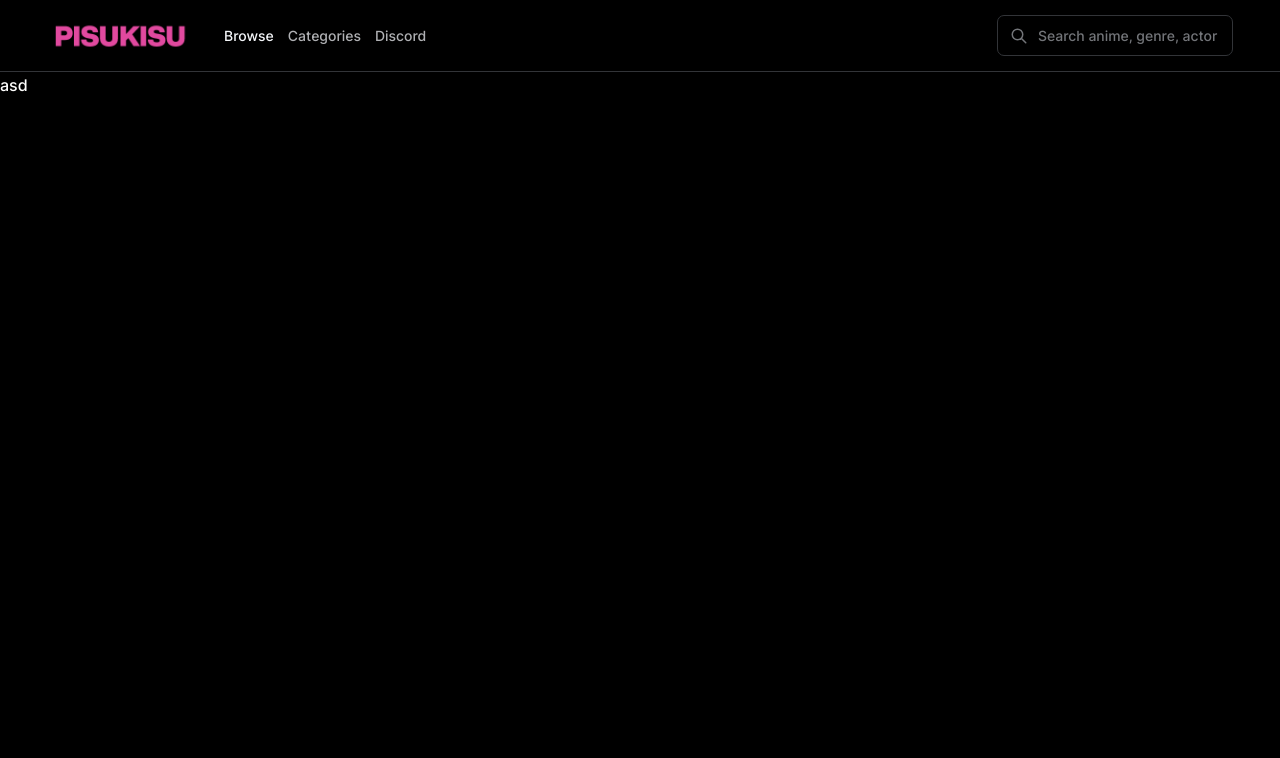
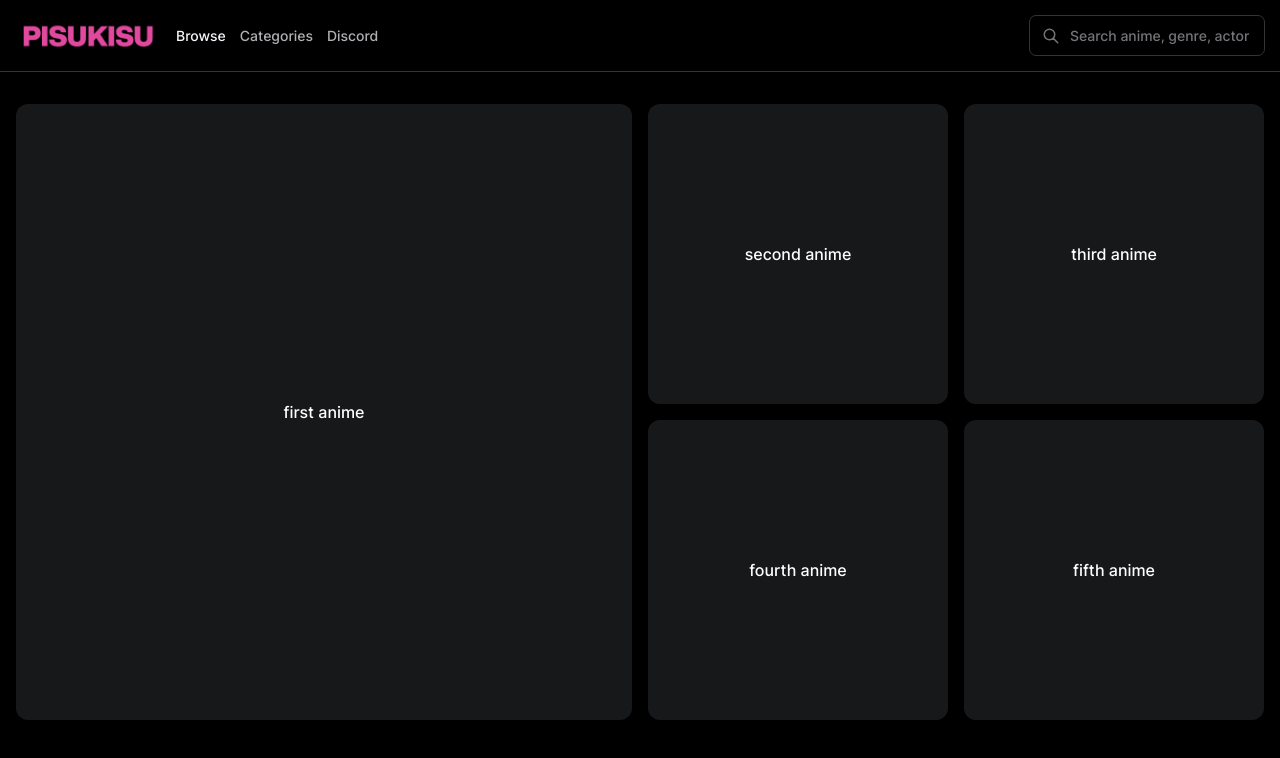
Before and after one commit to mrberenben/pisukisu, a React app: page / in a window 1280 px wide. Shown: the top 758 px of the page. Built offline with nearby package versions, Linux system fonts and the light colour scheme.

Commit message:
feat: banner grid layout

```diff
--- a/src/components/layout/AppHeader.tsx
+++ b/src/components/layout/AppHeader.tsx
@@ -11,6 +11,7 @@ import { SearchIcon } from "utils/config/icons.config";
 import isActiveRoute from "utils/helpers/ActiveRoute";
 import useDebounce from "utils/hooks/useDebounce";
 import useIsFirstRender from "utils/hooks/useIsFirstRender";
+import Container from "components/layout/Container";
 
 const AppHeader = () => {
   const navigate = useNavigate();
@@ -31,6 +32,8 @@ const AppHeader = () => {
 
   return (
     <header className={styles.app_header}>
+      <Container>
+        <div className={styles.header_wrapper}>
           <div className={styles.app_logo}>
             <img src={AppLogo} alt="Pisukisu" />
           </div>
@@ -57,6 +60,8 @@ const AppHeader = () => {
             />
             <SearchIcon />
           </div>
+        </div>
+      </Container>
     </header>
   );
 };
--- /dev/null
+++ b/src/components/layout/Container.tsx
@@ -0,0 +1,8 @@
+import { ReactNode } from "react";
+import styles from "static/styles/components/layout/AppLayout.module.css";
+
+const Container = ({ children }: { children: ReactNode }) => {
+  return <div className={styles.container}>{children}</div>;
+};
+
+export default Container;
--- /dev/null
+++ b/src/components/pages/home/Banner.tsx
@@ -0,0 +1,15 @@
+import styles from "static/styles/components/pages/home/Banner.module.css";
+
+const Banner = () => {
+  return (
+    <div className={styles.banner}>
+      <div className={`${styles.anime_poster} ${styles.anime_poster_first}`}>first anime</div>
+      <div className={`${styles.anime_poster} ${styles.anime_poster_second}`}>second anime</div>
+      <div className={`${styles.anime_poster} ${styles.anime_poster_third}`}>third anime</div>
+      <div className={`${styles.anime_poster} ${styles.anime_poster_fourth}`}>fourth anime</div>
+      <div className={`${styles.anime_poster} ${styles.anime_poster_fifth}`}>fifth anime</div>
+    </div>
+  );
+};
+
+export default Banner;
--- a/src/pages/index.tsx
+++ b/src/pages/index.tsx
@@ -1,7 +1,12 @@
+import Container from "components/layout/Container";
+import Banner from "components/pages/home/Banner";
+
 const Index = () => {
   return (
-    <div>asd</div>
+    <Container>
+      <Banner />
+    </Container>
   );
-}
+};
 
 export default Index;
--- a/src/static/styles/components/layout/AppHeader.module.css
+++ b/src/static/styles/components/layout/AppHeader.module.css
@@ -11,11 +11,18 @@
   block-size: var(--pk-ui-utils-header-height);
 
   border-bottom: 1px solid var(--pk-ui-colors-dark-400);
-  /* background-color: var(--pk-ui-colors-dark-100); */
-  padding-inline: 3rem;
+  background-color: var(--pk-ui-colors-dark-default);
   gap: 1rem;
 
   z-index: 10;
+}
+
+.header_wrapper {
+  display: flex;
+  flex-flow: row nowrap;
+  align-items: center;
+
+  inline-size: 100%;
 }
 
 .app_logo {
--- a/src/static/styles/components/layout/AppLayout.module.css
+++ b/src/static/styles/components/layout/AppLayout.module.css
@@ -13,3 +13,11 @@
   inline-size: 100%;
   margin-block-start: var(--pk-ui-utils-header-height);
 }
+
+.container {
+  inline-size: 100%;
+  max-inline-size: 1440px;
+
+  padding-inline: 1rem;
+  margin-inline: auto;
+}
--- /dev/null
+++ b/src/static/styles/components/pages/home/Banner.module.css
@@ -0,0 +1,41 @@
+.banner {
+  display: grid;
+  grid-template-columns: 1fr 1fr 1fr 1fr;
+  grid-template-rows: 1fr 1fr;
+  grid-template-areas:
+    "first first second third"
+    "first first fourth fifth";
+  gap: 1rem;
+
+  inline-size: 100%;
+  padding-block: 2rem;
+}
+
+.anime_poster {
+  display: flex;
+  flex-flow: row nowrap;
+  align-items: center;
+  justify-content: center;
+
+  background-color: var(--pk-ui-colors-dark-200);
+  border-radius: var(--pk-ui-misc-radius-l);
+  inline-size: 100%;
+
+  aspect-ratio: 1/1;
+}
+
+.anime_poster_first {
+  grid-area: first;
+}
+.anime_poster_second {
+  grid-area: second;
+}
+.anime_poster_third {
+  grid-area: third;
+}
+.anime_poster_fourth {
+  grid-area: fourth;
+}
+.anime_poster_fifth {
+  grid-area: fifth;
+}
```
Also changed, not shown: src/components/layout/pages/home/Banner.tsx (deleted, +0 -7 lines). Lines whose indentation alone changed are shown as unchanged.
